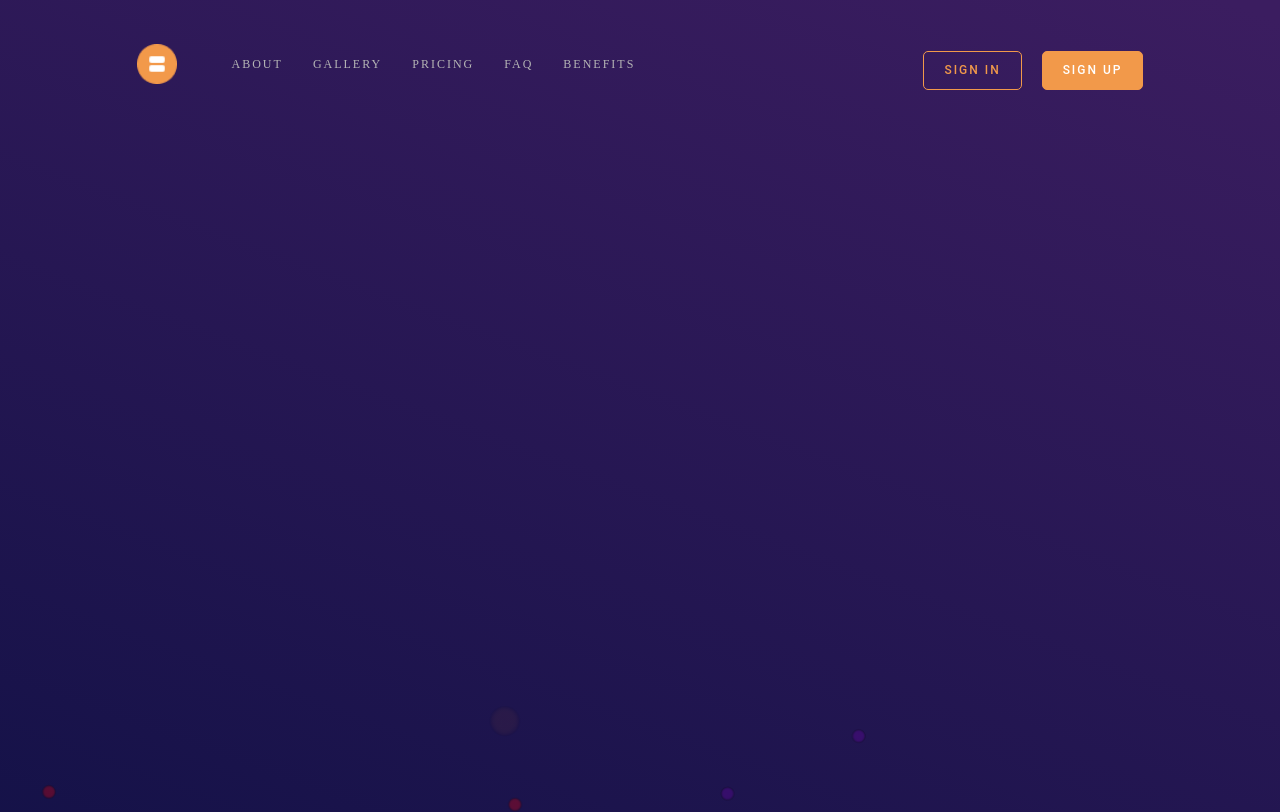
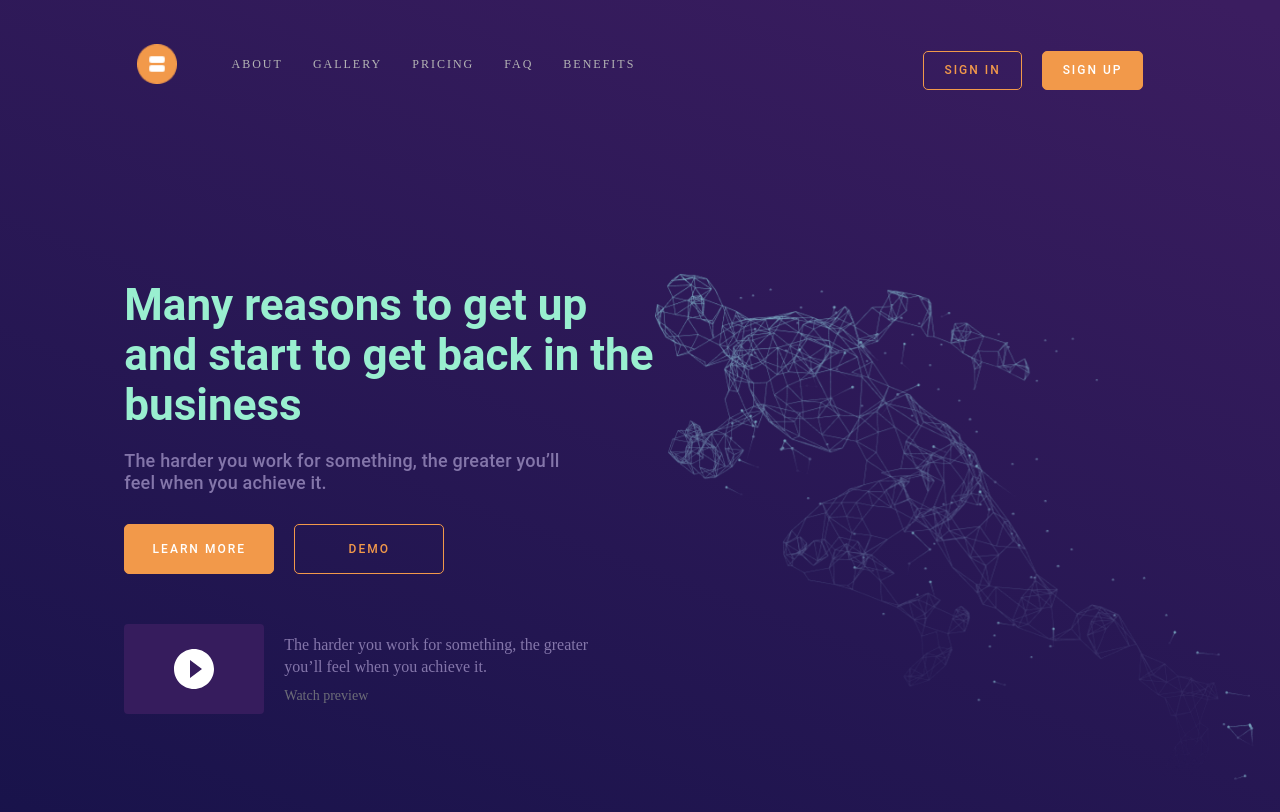
Before and after one commit to kay698/data-processing-concept, a React (Create React App) app: page / in a window 1280 px wide. Shown: the top 812 px of the page. Built offline with nearby package versions, Linux system fonts and the light colour scheme.

Commit message:
hero section complete

```diff
--- a/src/components/Buttons/button.styles.js
+++ b/src/components/Buttons/button.styles.js
@@ -8,8 +8,8 @@ export const useStyles = makeStyles((theme) => ({
     color: (props) => (props.outline ? "#F2994A" : "#FFFFFF"),
     transition: "all .3s ease",
     padding: "8px 20px",
-    height: "max-content",
-    width: "max-content",
+    height: (props) => (props.sm ? "max-content" : "50px"),
+    width: (props) => (props.sm ? "max-content" : "150px"),
     fontSize: "12px",
     letterSpacing: "0px",
     border: "1px solid #F2994A",
--- a/src/components/Footer/footer.styles.js
+++ b/src/components/Footer/footer.styles.js
@@ -7,10 +7,8 @@ export const useStyles = makeStyles((theme) => ({
     flexDirection: "column",
     justifyContent: "center",
     width: "100%",
-    // marginTop: "100px",
     position: "relative",
     height: "max-content",
-    // overflow: "hidden",
 
     "& img": {
       width: "100%",
--- a/src/components/Header/MobileHeader/index.jsx
+++ b/src/components/Header/MobileHeader/index.jsx
@@ -66,8 +66,8 @@ const MobileHeader = ({ navBackground }) => {
               ))}
             </FlexibleDiv>
           </ul>
-          <CustomButton text="Sign in" outline />
-          <CustomButton text="Sign up" />
+          <CustomButton text="Sign in" sm outline />
+          <CustomButton text="Sign up" sm />
         </FlexibleDiv>
       </FlexibleDiv>
     </MobileWrap>
--- a/src/components/Header/MobileHeader/styles.js
+++ b/src/components/Header/MobileHeader/styles.js
@@ -8,9 +8,8 @@ export const MobileWrap = styled.div`
   right: 0;
   transition: all 0.3s ease;
   padding-bottom: 10px;
-
   display: none;
-  @media (max-width: 700px) {
+  @media (max-width: 800px) {
     display: block;
   }
   .listParentWrap {
--- a/src/components/Header/index.jsx
+++ b/src/components/Header/index.jsx
@@ -58,8 +58,8 @@ const Header = () => {
           className="buttonsWrap"
           justifyContent="space-between"
         >
-          <CustomButton text="Sign in" outline />
-          <CustomButton text="Sign up" />
+          <CustomButton text="Sign in" sm outline />
+          <CustomButton text="Sign up" sm />
         </FlexibleDiv>
       </FlexibleDiv>
       <MobileHeader className="mobilMenu"  navBackground={navBackground}/>
--- a/src/components/Header/styles.js
+++ b/src/components/Header/styles.js
@@ -5,11 +5,10 @@ export const HeaderWrap = styled.div`
   height: 100px;
   z-index: 1000000;
   position: fixed;
-  /* background-color: white; */
   right: 0;
 
   .desktopMenu {
-    @media (max-width: 700px) {
+    @media (max-width: 800px) {
       display: none;
     }
   }
@@ -52,7 +51,7 @@ export const HeaderWrap = styled.div`
   }
 
 
-  @media (max-width: 700px) {
+  @media (max-width: 800px) {
     height: max-content;
   }
 `;
--- a/src/index.css
+++ b/src/index.css
@@ -17,3 +17,7 @@ a {
 li {
   list-style-type: none;
 }
+p, span{
+  margin : 0;
+  padding : 0;
+}
--- /dev/null
+++ b/src/screens/LandingPage/HeroSection/index.jsx
@@ -0,0 +1,64 @@
+import React from "react";
+import { FlexibleDiv } from "../../../components/FlexBox/styles";
+import { HeroSectionWrap } from "./styles";
+import Typography from "@material-ui/core/Typography";
+import HeroImage from "../../../assets/Images/heroPic.png";
+import CustomButton from "../../../components/Buttons";
+import PlayCircleFilledIcon from "@material-ui/icons/PlayCircleFilled";
+
+const HeroSection = () => {
+  return (
+    <HeroSectionWrap>
+      <FlexibleDiv
+        alignItems="flex-start"
+        className="heroBodyWrap"
+        flexWrap="no-wrap"
+      >
+        <FlexibleDiv
+          flexDir="column"
+          width="max-content"
+          alignItems="flex-start"
+          className="HeaderTextSection"
+        >
+          <Typography variant={"h3"} className="HeaderSection__headerText">
+            Many reasons to get up and start to get back in the business
+          </Typography>
+          <Typography variant={"h6"}>
+            The harder you work for something, the greater you’ll feel when you
+            achieve it.
+          </Typography>
+          <FlexibleDiv
+            width="320px"
+            justifyContent="space-between"
+            height="70px"
+            className="buttonsWrap"
+          >
+            <CustomButton text="Learn more" />
+            <CustomButton text="Demo" outline />
+          </FlexibleDiv>
+          <FlexibleDiv
+            width="max-content"
+            justifyContent="space-between"
+            className="videoSection"
+          >
+            <FlexibleDiv className="video">
+              <PlayCircleFilledIcon />
+            </FlexibleDiv>
+            <FlexibleDiv className="vdeoText" flexDir="column" alignItems="flex-start"   width="max-content" height="100%" alignItems="flex-start">
+              <p>
+                The harder you work for something, the greater
+               you’ll feel when you achieve it.
+              </p>
+              <span>Watch preview</span>
+            </FlexibleDiv>
+          </FlexibleDiv>
+        </FlexibleDiv>
+        <FlexibleDiv width="50%" height="600px" className="imageWrap">
+          <img alt="hero section" src={HeroImage} />
+        </FlexibleDiv>
+      </FlexibleDiv>
+    </HeroSectionWrap>
+  );
+};
+
+export default HeroSection;
--- /dev/null
+++ b/src/screens/LandingPage/HeroSection/styles.js
@@ -0,0 +1,173 @@
+import styled from "styled-components";
+
+export const HeroSectionWrap = styled.div`
+  width: 100%;
+  height: max-content;
+  overflow: hidden;
+  padding: 150px 0;
+  position: relative;
+
+  @media (max-width: 950px) {
+    padding: 100px 0;
+  }
+  @media (max-width: 400px) {
+    padding: 30px 0;
+  }
+
+  .imageWrap {
+    margin: 0 -50px 0 0;
+
+    @media (max-width: 1250px) {
+      margin-top: -100px;
+    }
+    @media (max-width: 800px) {
+      position: absolute;
+      width: 90%;
+      height: 100%;
+      z-index: -1;
+      bottom: 0;
+    }
+
+    img {
+      height: auto;
+      width: 100%;
+      bottom: 100px;
+      z-index: 10000;
+      animation: blink 3s infinite ease 1s;
+    }
+  }
+  .HeaderTextSection {
+    h3 {
+      width: 531px;
+      height: 150px;
+      font-weight: bold;
+      font-size: 44px;
+      line-height: 50px;
+      color: #99efd0;
+      margin-top: 50px;
+      @media (max-width: 1200px) {
+        width: 450px;
+        font-size: 38px;
+      }
+    }
+
+    h6 {
+      width: 468px;
+      height: 44px;
+      font-size: 18px;
+      line-height: 22px;
+      color: #8476aa;
+      letter-spacing: 0.2px;
+      margin: 20px 0;
+
+      @media (max-width: 1200px) {
+        width: 400px;
+      }
+    }
+    @media (min-width: 800px) {
+      margin-left: 7%;
+    }
+    @media (max-width: 540px) {
+      h3 {
+        width: 400px;
+        font-size: 30px;
+      }
+      h6 {
+        font-size: 14px;
+        line-height: 20px;
+        margin-top: 2px;
+      }
+    }
+
+    @media (max-width: 430px) {
+      h3 {
+        width: 320px;
+      }
+      h6 {
+        font-size: 13px;
+        width: 300px;
+      }
+      .buttonsWrap {
+        width: 280px;
+        button {
+          padding: 0;
+          width: 130px;
+        }
+      }
+    }
+    .videoSection {
+      margin-top: 40px;
+      .video {
+        background: #361c5d;
+        border-radius: 4px;
+        width: 140px;
+        height: 90px;
+        border-radius: 4px;
+        cursor: pointer;
+
+        @media (max-width: 400px) {
+          width: 120px;
+        }
+
+        :hover {
+          svg {
+            font-size: 40px;
+          }
+        }
+        svg {
+          font-size: 48px;
+          transition: all 0.3s ease;
+          color: white;
+        }
+      }
+
+      .vdeoText {
+        margin-left: 20px;
+        @media (max-width: 480px) {
+          margin-left: 10px;
+        }
+        p {
+          font-size: 16px;
+          line-height: 22px;
+          color: #8476aa;
+          width: 340px;
+
+          @media (max-width: 560px) {
+            width: 280px;
+          }
+          @media (max-width: 480px) {
+            width: 200px;
+            font-size: 14px;
+          }
+          @media (max-width: 400px) {
+            width: 180px;
+          }
+        }
+
+        span {
+          font-size: 14px;
+          color: #6d6d78;
+          cursor: pointer;
+          margin-top: 10px;
+          transition: all 0.3s ease;
+          :hover {
+            color: #bbb;
+          }
+        }
+      }
+    }
+  }
+
+  @keyframes blink {
+    0%,
+    35%,
+    55%,
+    100% {
+      opacity: 0.5;
+    }
+    45%,
+    65% {
+      opacity: 1;
+    }
+  }
+`;
--- a/src/screens/LandingPage/index.jsx
+++ b/src/screens/LandingPage/index.jsx
@@ -1,17 +1,14 @@
 import React from "react";
 import { LandingPageWrap } from "./styles";
 import GeneralLayout from "../../components/Layout";
+import HeroSection from "./HeroSection"
 
 const LandingPage = () => {
   return (
     <GeneralLayout>
-      {/* <LandingPageWrap>
+       <LandingPageWrap>
           <HeroSection />
-          <FirstTestimonialSession hadleShowModal={hadleShowModal} />
-          <TopTestimonies localStorageItem={localStorageItem} />
-          <SecondTestimonialSession hadleShowModal={hadleShowModal} />
-          <BottomTestimonies localStorageItem={localStorageItem} />
-        </LandingPageWrap> */}
+        </LandingPageWrap>
     </GeneralLayout>
   );
 };
```
Also changed, not shown: src/assets/Images/heroPic.png (added).
